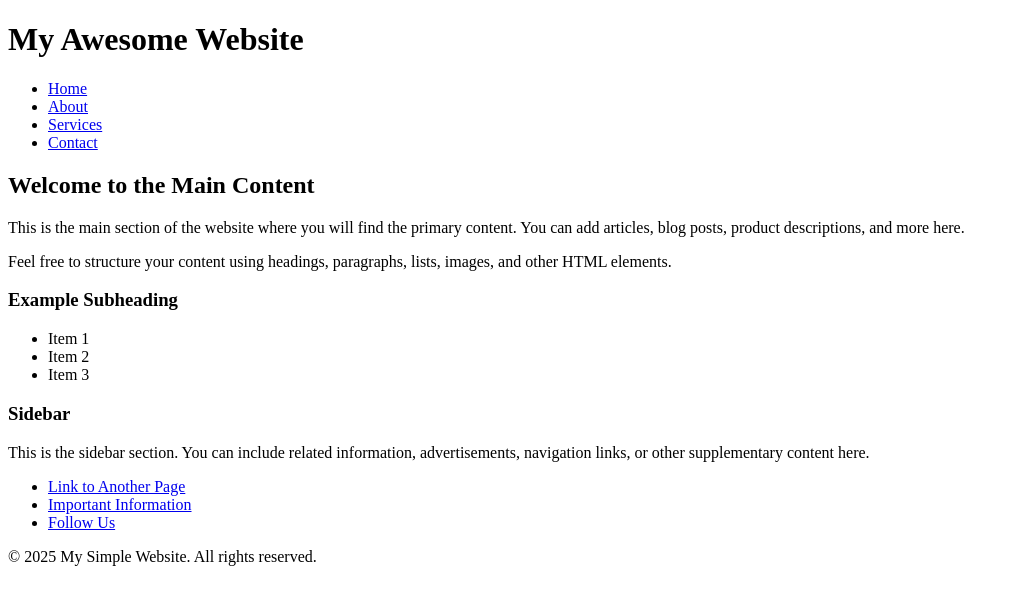
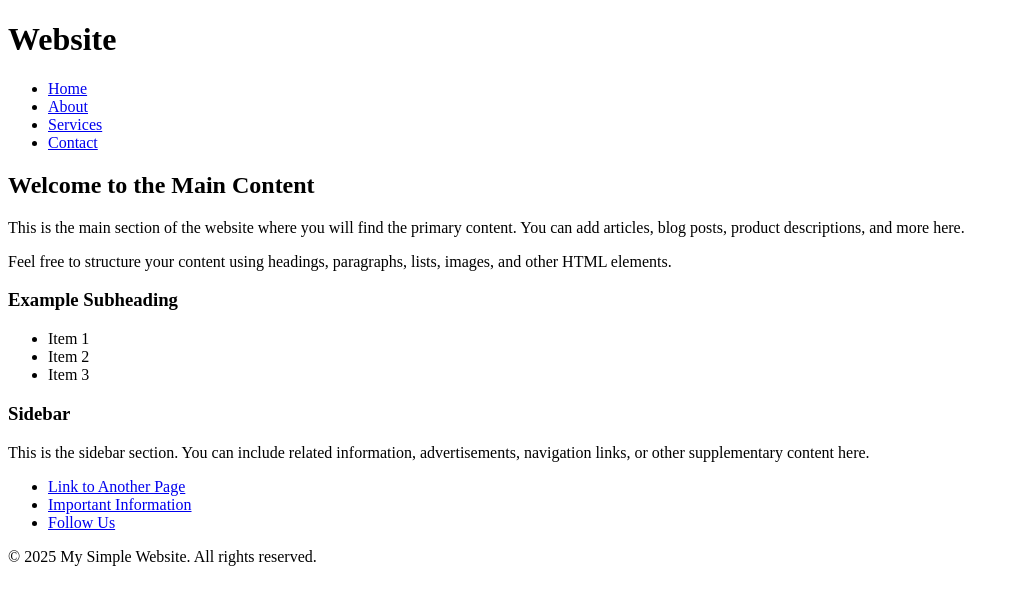
Before and after one commit to Alex2012like/Website-template, a plain HTML site: page index.html in a window 1280 px wide. Shown: the whole page, without its empty margins (0-1019 px from the left). Drawn offline with Linux system fonts and the light colour scheme.

Commit message:
Update index.html

```diff
--- a/index.html
+++ b/index.html
@@ -8,7 +8,7 @@
 <body>
 
     <header>
-        <h1>My Awesome Website</h1>
+        <h1>Website</h1>
         <nav>
             <ul>
                 <li><a href="#">Home</a></li>
```
